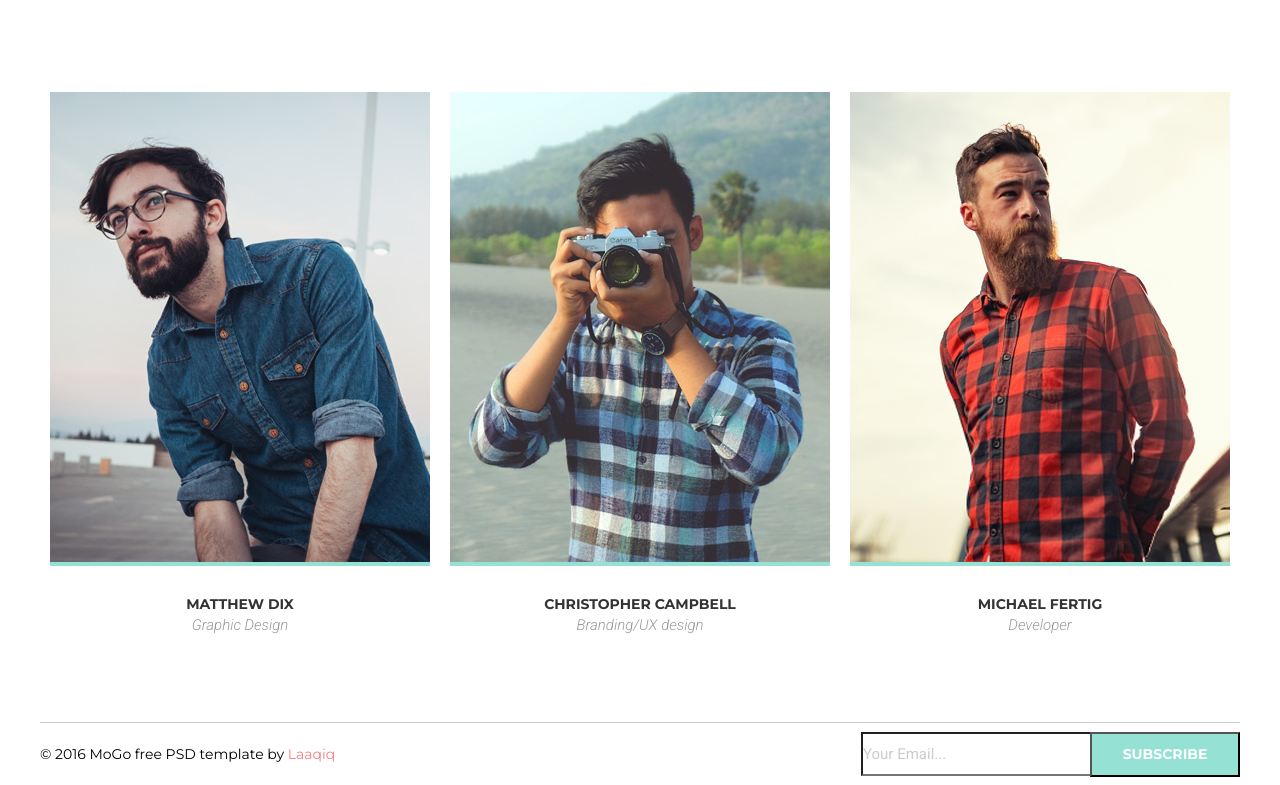
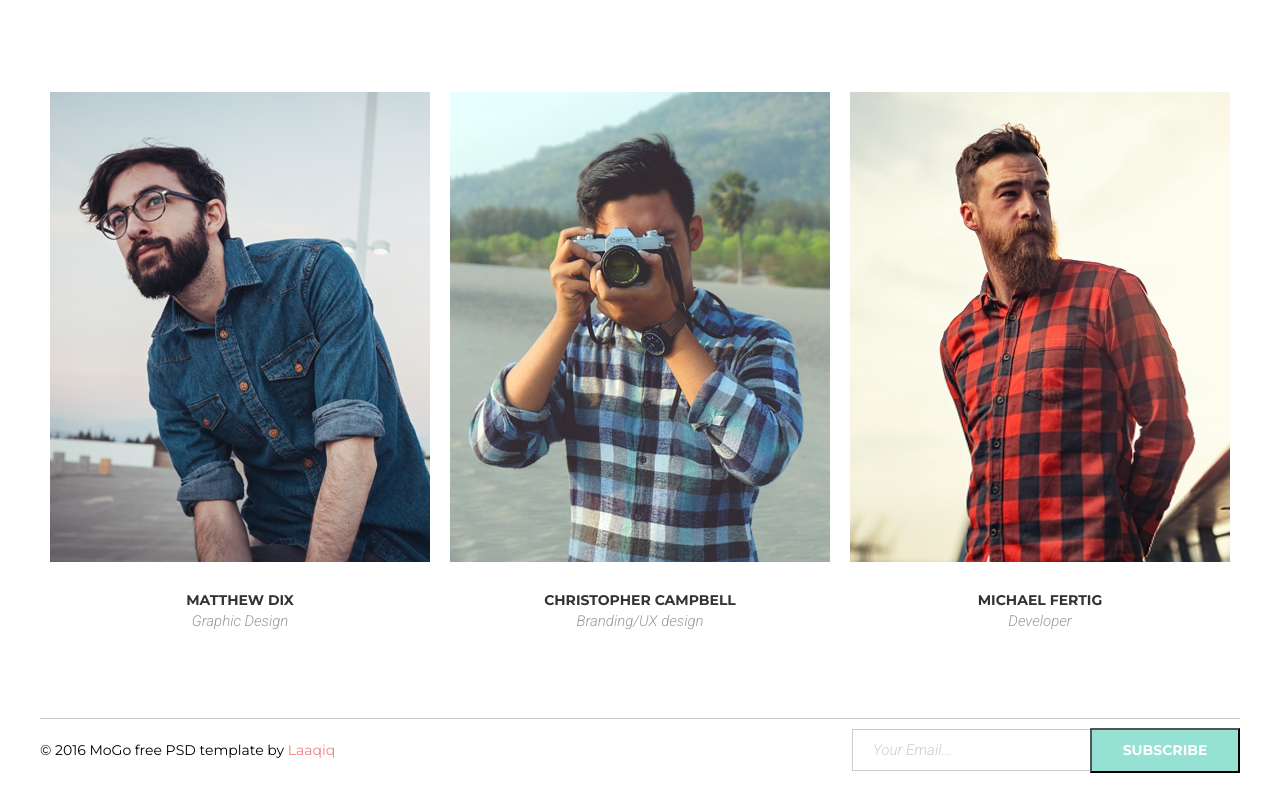
Before and after one commit to Sergey-Bulychev/goit-fe-course, a plain HTML site: page html-css/module_06/index.html in a window 1280 px wide. Shown: the part 1023-1808 px from the top of the page. Drawn offline with Linux system fonts and the light colour scheme.

Commit message:
module_06 new_correct 30%

```diff
--- a/html-css/module_06/css/style.css
+++ b/html-css/module_06/css/style.css
@@ -164,9 +164,14 @@ span {
   margin-bottom: 30px;
   transition: transform 2000ms linear;
 }
+.img img{
+  display: block;
+}
+
 .card:hover img {
   transform: translate(-10px, -10px);
   opacity: 1;
+  transition: transform 300ms linear;
 }
 .card:hover .grad {
   transform: translate(-10px, -10px);
@@ -278,21 +283,26 @@ footer {
   font-size: 15px;
   line-height: 24px;
   color: #cccccc;
+  font-style: italic;
+  padding-left: 10px;
+
 }
 
 .footer-email {
   font-family: "Roboto", sans-serif;
-
+  padding-left: 10px;
   width: 230px;
   height: 40px;
+  border: 1px solid #cccccc;
   border-right: 0px;
   font-size: 15px;
   line-height: 24px;
-  color: #448bf7 ;
+  color: #1d1e20 ;
    font-family: "Roboto", sans-serif;
 
+}
 
-}
+
 .footer-botton {
   width: 150px;
   height: 45px;
@@ -304,4 +314,5 @@ footer {
   color: #ffffff;
   text-transform: uppercase;
   margin-left: -7px;
+  text-align: center;
 }
--- a/html-css/module_06/index.html
+++ b/html-css/module_06/index.html
@@ -145,10 +145,13 @@
     </main>
     <footer class="container">
       <p class="signature">&copy; 2016 MoGo free PSD template by <a href="#">Laaqiq</a></p>
-      <div>
+
+        <form action="" method="get">
         <input class="footer-email" type="email" placeholder="Your Email..." />
         <input class="footer-botton" type="submit" value="Subscribe" />
-      </div>
+      </form>
+
     </footer>
   </body>
+
 </html>
```
